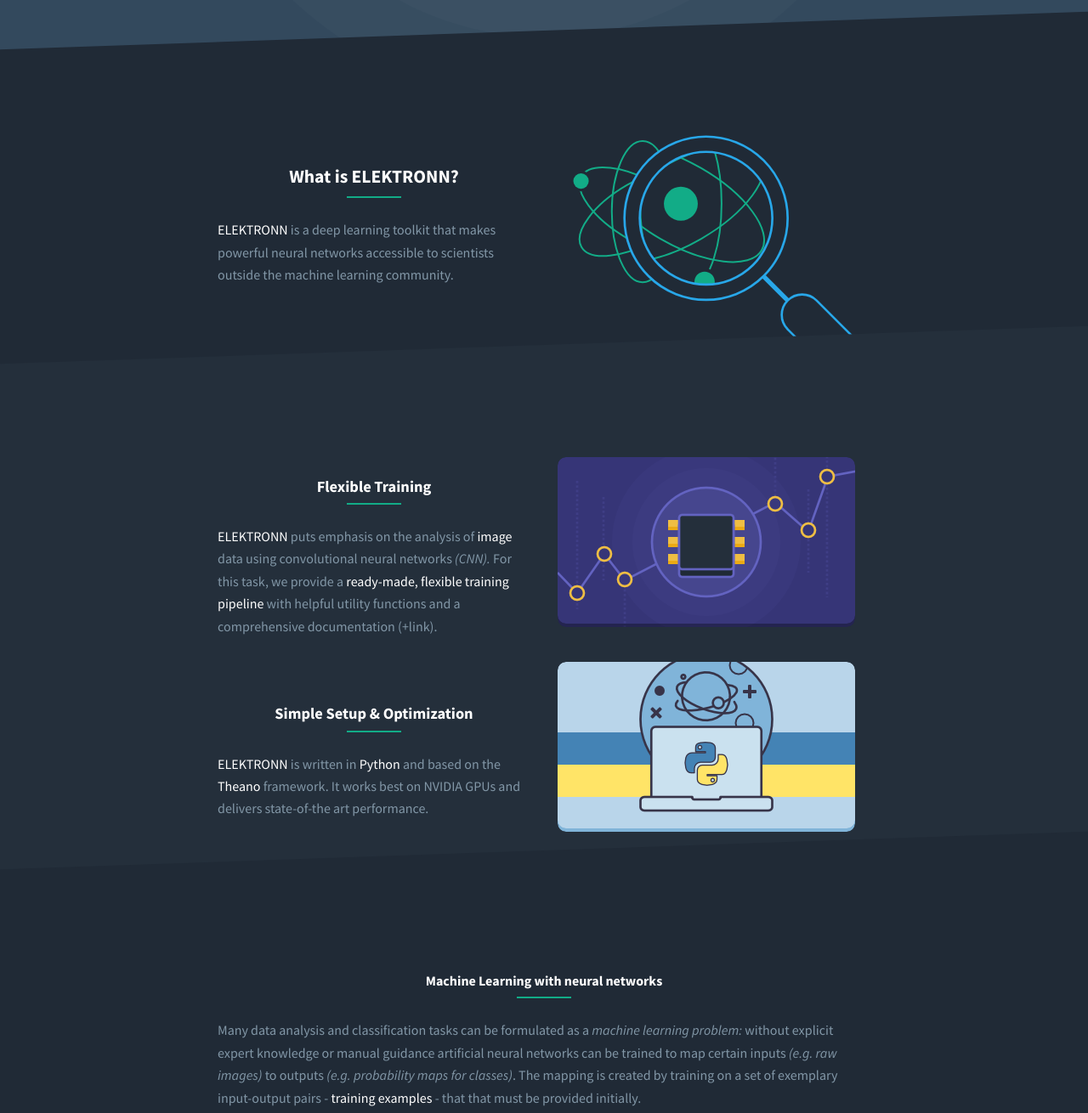
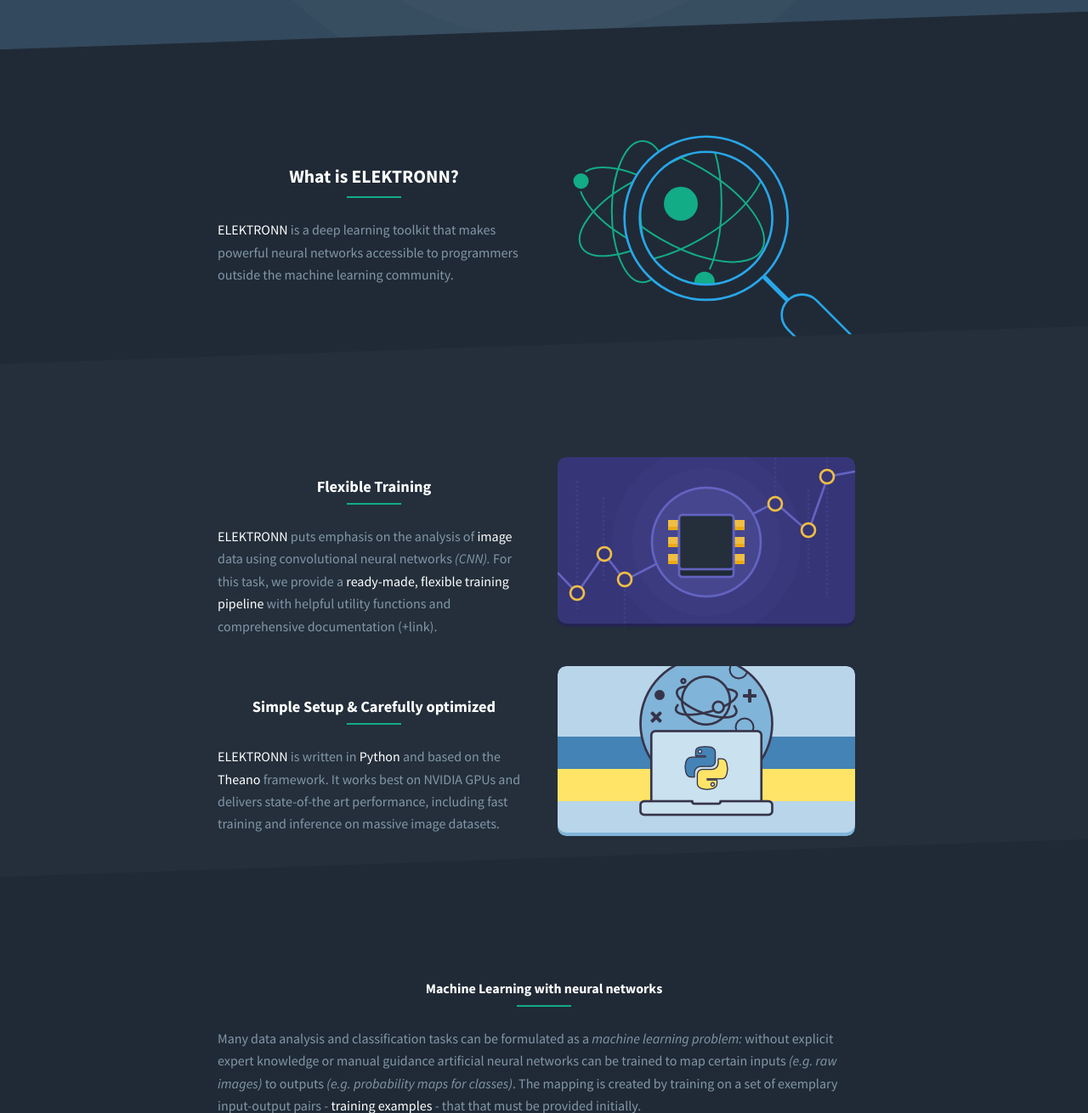
Before and after one commit to ELEKTRONN/elektronn.github.io, a Jekyll site: the page built from index.html, in a window 1280 px wide and 1400 px high, scrolled down 714 px, cut to the strip 0-1310 px from the top of the window. Shown: the whole strip at 85% size. Built offline with Jekyll 4.4.1, drawn with Linux system fonts in a browser that asks for light colours; nearby versions of some CDN libraries.

Commit message:
Update index.html

```diff
--- a/index.html
+++ b/index.html
@@ -34,7 +34,7 @@
 			</header>
 
 			<p><strong>ELEKTRONN</strong> is a deep learning toolkit that makes powerful neural networks
-			accessible to scientists outside the machine learning community.</p>
+			accessible to programmers outside the machine learning community.</p>
 		</div>
 
 		<div class="col">
@@ -55,7 +55,7 @@
 				data using convolutional neural networks
 				<em>(CNN).</em> For this task, we provide a <strong>ready-made,
 					flexible training pipeline</strong> with helpful utility functions
-				and a comprehensive documentation (+link).</p>
+				and comprehensive documentation (+link).</p>
 			</div>
 
 			<div class="col">
@@ -66,11 +66,11 @@
 		<div class="row -middle -pb-xxl">
 			<div class="col">
 				<header class="major">
-					<h3>Simple Setup & Optimization</h2>
+					<h3>Simple Setup & Carefully optimized</h2>
 				</header>
 
 				<p><strong>ELEKTRONN</strong> is written in <strong>Python</strong> and
-				based on the <strong>Theano</strong> framework. It works best on NVIDIA GPUs and delivers state-of-the art performance.</p>
+				based on the <strong>Theano</strong> framework. It works best on NVIDIA GPUs and delivers state-of-the art performance, including fast training and inference on massive image datasets.</p>
 			</div>
 
 			<div class="col">
```
